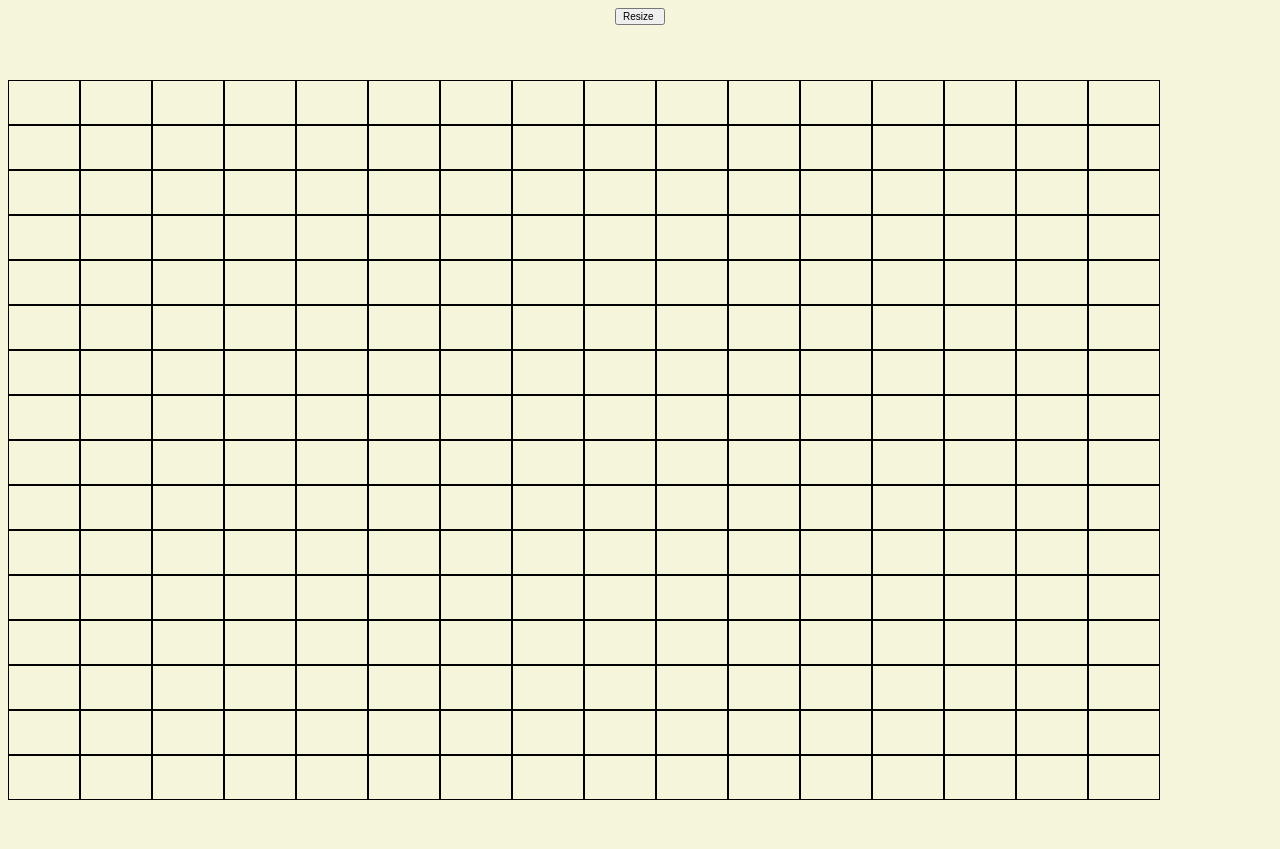
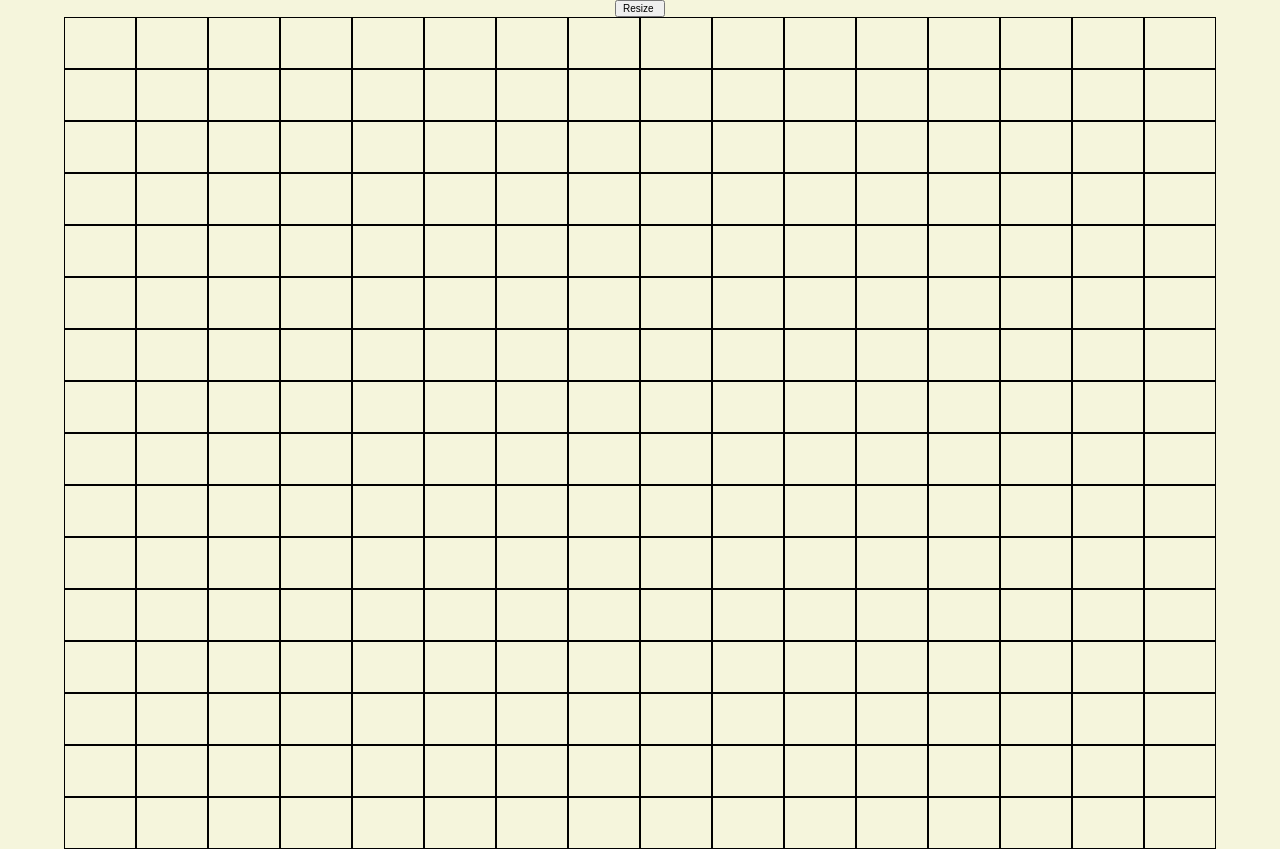
Before and after one commit to charlesvill/Etch-a-Sketch, a plain HTML site: page index.html in a window 1280 px wide. Before the commit the page ends 816 px from the top, so only its background shows below. Drawn offline with Linux system fonts and the light colour scheme.

Commit message:
Fixed bug where grid cells were not stretching to fill available space on either the x or the y axes. -limited the input grid size to more than 0 but no more than 100. -changed dimension logic of grid cells to be controlled in JS by dividing the size of the grid by available viewport space.

```diff
--- a/script.js
+++ b/script.js
@@ -6,19 +6,24 @@ resizeButton.addEventListener("click", inputGridSize);
 function generate_Grid(gridSize)
 {
 
-      //generate grid size column div
+      //instantiate grid by horizontal rows and populating each row with individual cells
       const containerDiv = document.querySelector(".containerDiv");
     for (let i = 0; i < gridSize; i++)
     {
 
         const horizontalContainer = document.createElement("div");
         horizontalContainer.classList.add("horizontalContainer");
+        //setting height in JS to dynamically adjust with resizing grid
+        horizontalContainer.style.height = 90/gridSize +"vh";
         containerDiv.appendChild(horizontalContainer);
 
-        //generate gridsize horizontal divs for each column div
+
         for (let j = 0; j < gridSize; j++) {
             const gridElements = document.createElement("div");
             gridElements.classList.add("gridElements");
+            //setting the dimensions in JS to dynamically adjust with resizing grid
+            gridElements.style.width = 100/gridSize + "vh";
+            gridElements.style.height = 100/gridSize + "vh";
             horizontalContainer.appendChild(gridElements);
         }
     }
@@ -32,7 +37,6 @@ function hoverEffect()
     //foreach element inside the tiles variable, add event listener that adds class hover
     tiles.forEach(element => {
         element.addEventListener("mouseover", ()=> {element.classList.add("hover")});
-        console.log(`there is currently an elemtn that should be selected rn`);
     });
 
 
@@ -42,15 +46,21 @@ function inputGridSize()
 {
     let gridSize = Number(prompt(`please enter the size of the grid`));
 
-    //remove the current grid arrangement
+    if (gridSize<1||gridSize>100)
+    {
+        alert(' !Sorry, grid must be greater than one, and up to 100!');
+        inputGridSize();
+    }
+    else
+    {
+        //remove the current grid arrangement
     const grid = document.querySelectorAll(".horizontalContainer");
     grid.forEach(element => element.remove())
 
-
-
-    generate_Grid(gridSize);
-    hoverEffect();
-}
+     generate_Grid(gridSize);
+     hoverEffect();
+    }
+ }
 
 generate_Grid(16);
 hoverEffect();
--- a/style.css
+++ b/style.css
@@ -4,6 +4,9 @@ body{
     display:flex;
     flex-direction: column;
     min-height: 100vh;
+    margin: 0;
+    justify-content: center;
+    align-items: center;
 
 }
 .sizeBtn{
@@ -15,36 +18,30 @@ body{
     text-align: center;
 }
 .containerDiv{
-    position:fixed;
-    top:10vh;
-    bottom: auto;
-    left: auto;
-    right:auto;
+
     width: 90vw;
-    height: 90vh;
+    height: 60%;
     display: flex;
     flex:1;
     flex-direction: column;
-    align-items: center;
-    justify-content: center;
+
+
+
 }
 .horizontalContainer{
     display: flex;
     flex:1;
     flex-direction: row;
-    justify-content: space-evenly;
-    align-items: center;
-    height: auto;
-    max-width:100%;
-}
+    justify-self: center;
+    width:100%;
+    /*height set in JS to dynamically adjust to resizing grid */
+    }
+
 .gridElements{
     display: flex;
     flex:1;
-    align-items: center;
-    justify-self: center;
-    height: 5.3vh;
-    width:6.25vw;
     border:1px solid black;
+    /*width & height set in JS to dynamically adjust to resizing grid */
 }
 
 .hover{
```
